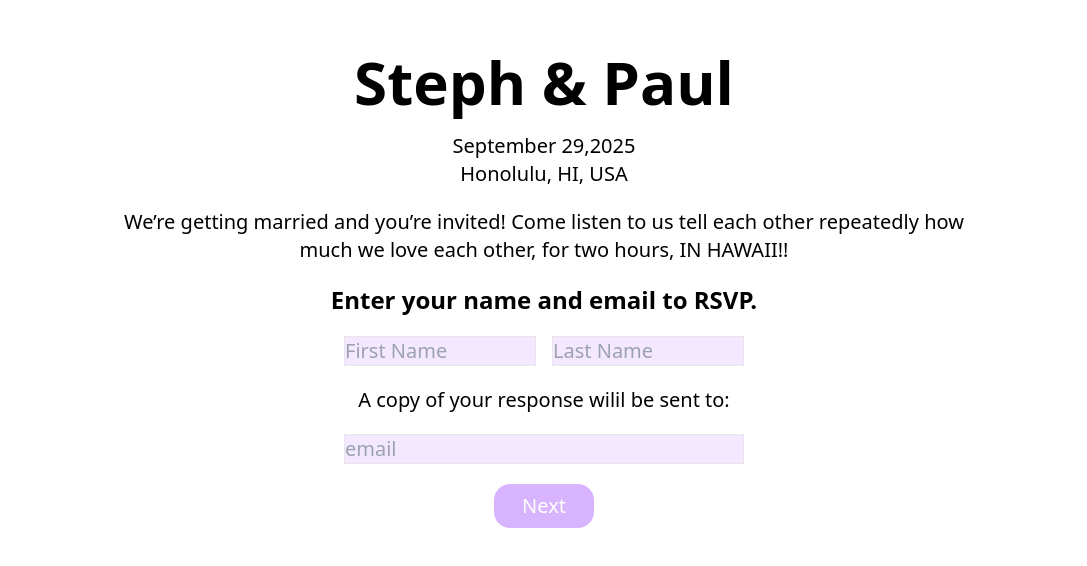
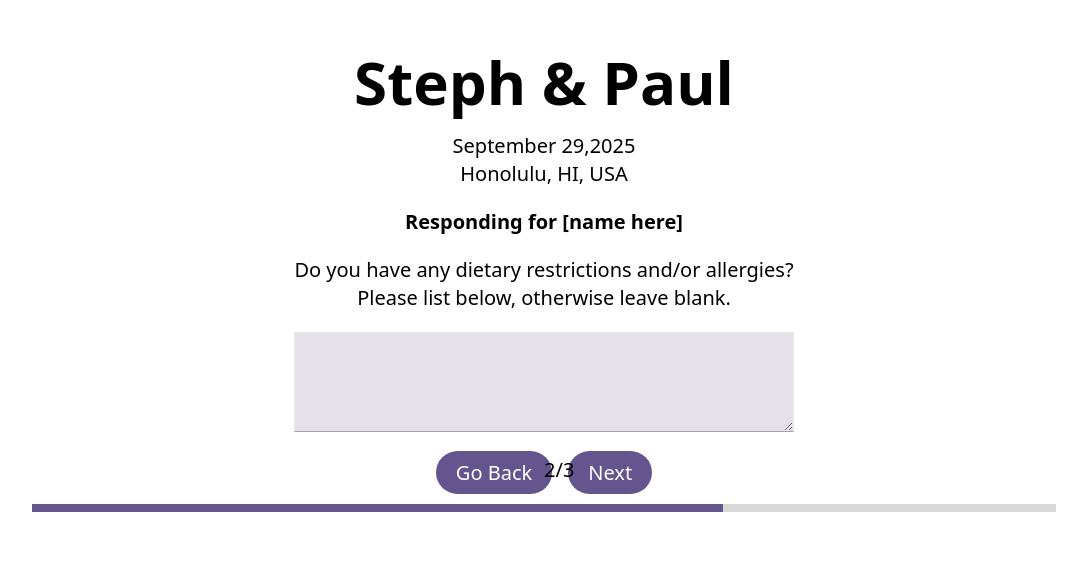
Before and after one commit to codingcapy/capyshroom, a React (Vite) app in the folder frontend/: page /dietary in a window 1280 px wide. Shown: the part 128-694 px from the top of the page, without its empty margins (96-1183 px from the left). Built offline with nearby package versions, Linux system fonts and the light colour scheme.

Commit message:
3rd commit

```diff
--- /dev/null
+++ b/frontend/src/components/Popup.tsx
@@ -0,0 +1,33 @@
+import { NavLink } from "react-router-dom";
+
+export default function Popup(props: any) {
+    return (
+        <div>
+            <div className="absolute top-0 left-0 w-[100%] h-[100%] bg-black opacity-50"></div>
+            <div className="absolute top-[20%] left-[30%] w-[40%] h-[50%] bg-white">
+                <div className="text-center font-bold py-10 text-6xl">
+                    Almost done!
+                </div>
+                <div className="px-5">
+                    Submit your RSVP to share your responses with Stephanie and
+                    Paul, or take a minute to review. Come back to edit and
+                    resubmit your response at any time.
+                </div>
+                <div className="py-20">
+                    <button
+                        onClick={() => props.setShowPopup(false)}
+                        className="px-5 py-2 mr-4 bg-[#ECE6F0] text-[#65558F] rounded-full"
+                    >
+                        Review
+                    </button>
+                    <NavLink
+                        to="/confirmation"
+                        className="px-5 py-2 ml-4 bg-[#65558F] text-white rounded-full"
+                    >
+                        Submit your RSVP
+                    </NavLink>
+                </div>
+            </div>
+        </div>
+    );
+}
--- a/frontend/src/pages/ConfirmationPage.tsx
+++ b/frontend/src/pages/ConfirmationPage.tsx
@@ -1,3 +1,15 @@
 export default function ConfirmationPage() {
-    return <div></div>;
+    return (
+        <div>
+            <div className="font-bold mb-5">Your RSVP has been sent!</div>
+            <div className="font-bold">What’s next?</div>
+            <div>
+                Take a look at our site to learn a little more about us, and get
+                suggestions/tips on your trip to Hawaii!
+            </div>
+            <button className="px-5 py-2 my-10 bg-[#65558F] text-white rounded-full">
+                Head to our site
+            </button>
+        </div>
+    );
 }
--- a/frontend/src/pages/DietaryPage.tsx
+++ b/frontend/src/pages/DietaryPage.tsx
@@ -1,3 +1,39 @@
+import { NavLink } from "react-router-dom";
+
 export default function DietaryPage() {
-    return <div></div>;
+    return (
+        <div>
+            <div className="font-bold my-5">Responding for [name here]</div>
+            <div>Do you have any dietary restrictions and/or allergies?</div>
+            <div>Please list below, otherwise leave blank.</div>
+            <form action="">
+                <textarea
+                    name=""
+                    id=""
+                    className="bg-[#E6E0E9] m-5 md:w-[500px] h-[100px] border border-b-gray-400"
+                ></textarea>
+            </form>
+            <div>
+                <div className="absolute bottom-[22%] left-[50%] pt-44 pb-3 text-center">
+                    2/3
+                </div>
+                <div className="absolute bottom-[20%] left-10 md:left-[10%] w-[80%] bg-[#d9d9d9] h-2"></div>
+                <div className="absolute bottom-[20%] left-10 md:left-[10%] w-[54%] bg-[#65558F] h-2"></div>
+            </div>
+            <div className="">
+                <NavLink
+                    to="/rsvp"
+                    className="px-5 py-2 mr-2 bg-[#65558F] text-white rounded-full"
+                >
+                    Go Back
+                </NavLink>
+                <NavLink
+                    to="/guests"
+                    className="px-5 py-2 ml-2 bg-[#65558F] text-white rounded-full"
+                >
+                    Next
+                </NavLink>
+            </div>
+        </div>
+    );
 }
--- a/frontend/src/pages/GuestsPage.tsx
+++ b/frontend/src/pages/GuestsPage.tsx
@@ -1,3 +1,47 @@
+import { NavLink } from "react-router-dom";
+import Popup from "../components/Popup";
+import { useState } from "react";
+
 export default function GuestsPage() {
-    return <div></div>;
+    const [showPopup, setShowPopup] = useState(false);
+
+    return (
+        <div>
+            <div className="font-bold my-5">Responding for [name here]</div>
+            <div className="mt-10 mb-5">How many guests are you bringing?</div>
+            <form action="" className="flex flex-col w-[300px] mx-auto">
+                <label htmlFor="" className="text-left text-sm text-gray-500">
+                    Select
+                </label>
+                <select name="" id="" className="mx-auto border">
+                    <option value="">Just me myself and I</option>
+                    <option value="">1</option>
+                    <option value="">2</option>
+                </select>
+            </form>
+
+            <div>
+                <div className="absolute bottom-[22%] left-[50%] pt-44 pb-3 text-center">
+                    3/3
+                </div>
+                <div className="absolute bottom-[20%] left-10 md:left-[10%] w-[80%] bg-[#d9d9d9] h-2"></div>
+                <div className="absolute bottom-[20%] left-10 md:left-[10%] w-[80%] bg-[#65558F] h-2"></div>
+            </div>
+            <div className="py-10">
+                <NavLink
+                    to="/dietary"
+                    className="px-5 py-2 mr-2 bg-[#65558F] text-white rounded-full"
+                >
+                    Go Back
+                </NavLink>
+                <button
+                    onClick={() => setShowPopup(true)}
+                    className="px-5 py-2 ml-2 bg-[#65558F] text-white rounded-full"
+                >
+                    Next
+                </button>
+            </div>
+            {showPopup && <Popup setShowPopup={setShowPopup} />}
+        </div>
+    );
 }
--- a/frontend/src/pages/HomePage.tsx
+++ b/frontend/src/pages/HomePage.tsx
@@ -1,3 +1,5 @@
+import { Link } from "react-router-dom";
+
 export default function HomePage() {
     return (
         <div>
@@ -17,12 +19,12 @@ export default function HomePage() {
                     <input
                         type="text"
                         placeholder="First Name"
-                        className="border mr-2 w-[100%] bg-purple-100"
+                        className="border mr-2 w-[100%] bg-[#E6E0E9] p-1 pb-5 border-b-gray-400 border-b-2"
                     />
                     <input
                         type="text"
                         placeholder="Last Name"
-                        className="border ml-2 w-[100%] bg-purple-100"
+                        className="border ml-2 w-[100%] bg-[#E6E0E9] p-1 pb-5 border-b-gray-400 border-b-2"
                     />
                 </div>
                 <label htmlFor="" className="my-5">
@@ -31,11 +33,14 @@ export default function HomePage() {
                 <input
                     type="email"
                     placeholder="email"
-                    className="border w-[100%] bg-purple-100"
+                    className="border w-[100%] bg-[#E6E0E9] p-1 pb-5 border-b-gray-400 border-b-2"
                 />
-                <button className="px-5 py-2 bg-purple-300 rounded-2xl my-5 text-white w-[100px] mx-auto">
+                <Link
+                    to="/rsvp"
+                    className="px-5 py-2 bg-[#65558F] rounded-full my-5 text-white w-[100px] mx-auto"
+                >
                     Next
-                </button>
+                </Link>
             </form>
         </div>
     );
--- a/frontend/src/pages/RsvpPage.tsx
+++ b/frontend/src/pages/RsvpPage.tsx
@@ -1,3 +1,40 @@
+import { Link, NavLink } from "react-router-dom";
+
 export default function RsvpPage() {
-    return <div></div>;
+    return (
+        <div>
+            <div className="font-bold my-5">Responding for [name here]</div>
+            <div>
+                Will you be able to join us at our wedding? We understand if you
+                cannot make it! Please
+            </div>
+            <div>
+                reply no later than{" "}
+                <span className="font-bold">April 1st, 2025</span>. If you do
+                not reply by April 1st, please bring a chair and
+            </div>
+            <div>sandwich.</div>
+            <div className="flex flex-col w-[300px] mx-auto">
+                <NavLink
+                    to="/dietary"
+                    className="px-5 py-2 my-2 bg-[#65558F] text-white rounded-full"
+                >
+                    Yessss, HAWAII  😎🌴
+                </NavLink>
+                <NavLink
+                    to="/dietary"
+                    className="px-5 py-2 my-2 bg-[#65558F] text-white rounded-full"
+                >
+                    No, I regretfully decline
+                </NavLink>
+            </div>
+            <div>
+                <div className="absolute bottom-[22%] left-[50%] pt-44 pb-3 text-center">
+                    1/3
+                </div>
+                <div className="absolute bottom-[20%] left-10 md:left-[10%] w-[80%] bg-[#d9d9d9] h-2"></div>
+                <div className="absolute bottom-[20%] left-10 md:left-[10%] w-[27%] bg-[#65558F] h-2"></div>
+            </div>
+        </div>
+    );
 }
--- a/frontend/src/router.tsx
+++ b/frontend/src/router.tsx
@@ -12,12 +12,20 @@ import {
 } from "react-router-dom";
 import Layout from "./layout";
 import HomePage from "./pages/HomePage";
+import RsvpPage from "./pages/RsvpPage";
+import DietaryPage from "./pages/DietaryPage";
+import GuestsPage from "./pages/GuestsPage";
+import ConfirmationPage from "./pages/ConfirmationPage";
 
 export function Router() {
     const router = createBrowserRouter(
         createRoutesFromElements(
             <Route element={<Layout />}>
                 <Route path="/" element={<HomePage />} />
+                <Route path="/rsvp" element={<RsvpPage />} />
+                <Route path="/dietary" element={<DietaryPage />} />
+                <Route path="/guests" element={<GuestsPage />} />
+                <Route path="/confirmation" element={<ConfirmationPage />} />
                 <Route path="/*" element={<HomePage />} />
             </Route>
         )
```
